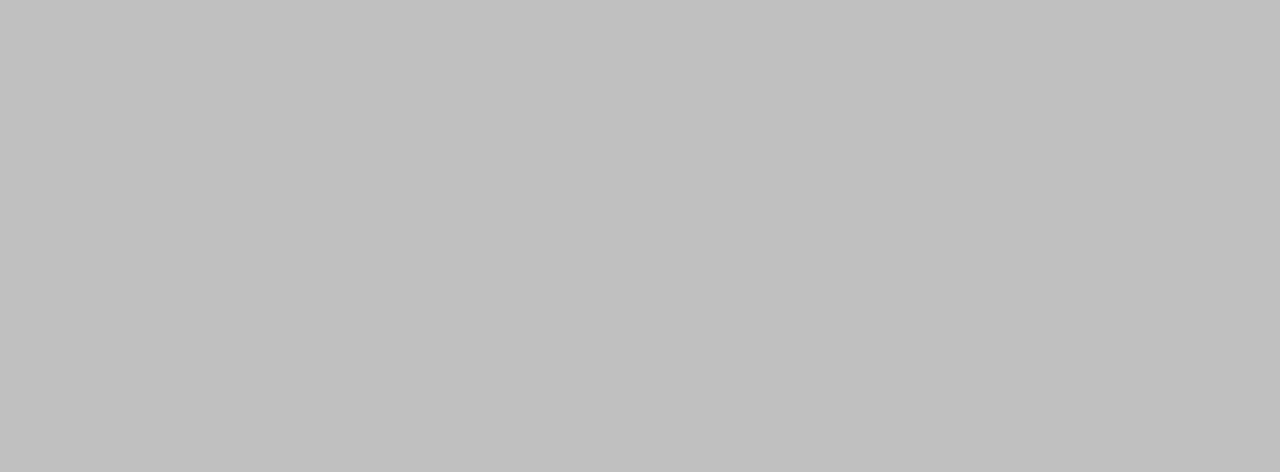
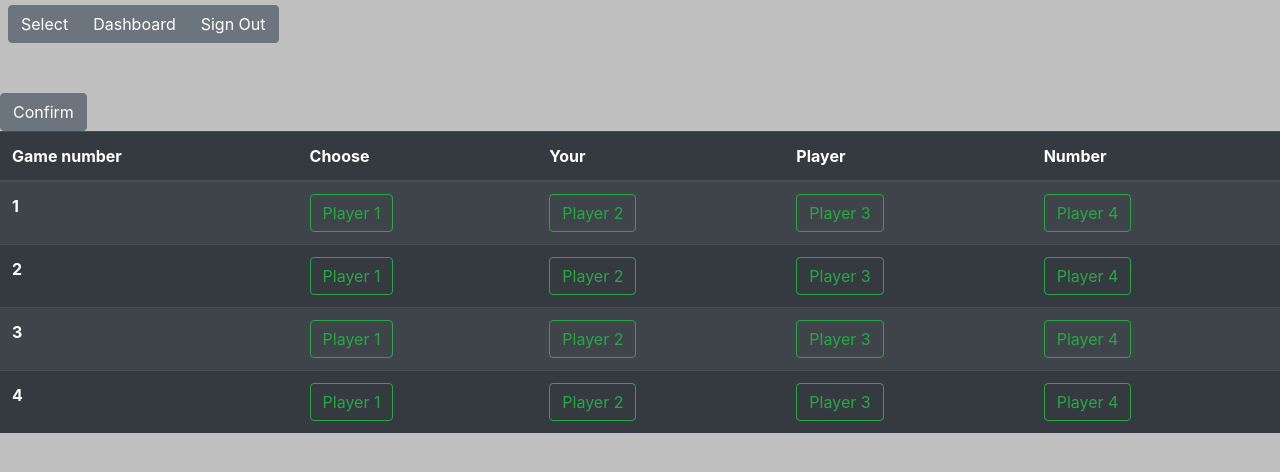
Before and after one commit to catalystTGJ/02_project_group, a Django app: page /game-dash in a window 1280 px wide. Before the commit the part shown is empty. Shown: the top 472 px of the page. Run offline with Django 3.2, Linux system fonts and the light colour scheme; the visitor is signed in with stand-in values (Sample User, id 1); some libraries are stand-ins or nearby versions.

Commit message:
Jason game dash branch and css

```diff
--- a/project_group_app/static/css/style.css
+++ b/project_group_app/static/css/style.css
@@ -66,3 +66,10 @@ hr.solid {
     left : 0;
     line-height: 50%;
 }
+
+/* Game-Dash */
+
+.btn-group{
+    text-align: right;
+    margin: 5px 8px 50px;
+}
--- a/project_group_app/templates/game_dash.html
+++ b/project_group_app/templates/game_dash.html
@@ -1,18 +1,73 @@
 <!DOCTYPE html>
 <html>
+
 <head>
     <meta charset='utf-8'>
     <meta http-equiv='X-UA-Compatible' content='IE=edge'>
     <title>dash</title>
     <meta name='viewport' content='width=device-width, initial-scale=1'>
-        <link rel="stylesheet" href="https://stackpath.bootstrapcdn.com/bootstrap/4.5.0/css/bootstrap.min.css" integrity="sha384-9aIt2nRpC12Uk9gS9baDl411NQApFmC26EwAOH8WgZl5MYYxFfc+NcPb1dKGj7Sk" crossorigin="anonymous">
+    <link rel="stylesheet" href="https://stackpath.bootstrapcdn.com/bootstrap/4.5.0/css/bootstrap.min.css"
+        integrity="sha384-9aIt2nRpC12Uk9gS9baDl411NQApFmC26EwAOH8WgZl5MYYxFfc+NcPb1dKGj7Sk" crossorigin="anonymous">
     {% load static %}
     <link rel="stylesheet" href="{% static 'css/style.css' %}?{% now 'U' %}">
 </head>
+
 <body>
+    <div class="btn-group mr-2" role="group" aria-label="game_dash_group">
+        <button type="button" class="btn btn-secondary">Select</button>
+        <button type="button" class="btn btn-secondary">Dashboard</button>
+        <button type="button" class="btn btn-secondary">Sign Out</button>
+    </div>
+    <div>
+        <button type="button" class="btn btn-secondary">Confirm</button>
+    </div>
+
+    <table class="table table-striped table-dark">
+        <thead>
+            <tr>
+                <th scope="col">Game number</th>
+                <th scope="col">Choose</th>
+                <th scope="col">Your</th>
+                <th scope="col">Player</th>
+                <th scope="col">Number</th>
+            </tr>
+        </thead>
+        <tbody>
+            <tr>
+                <th scope="row">1</th>
+                <td><button type="button" class="btn btn-outline-success">Player 1</button></td>
+                <td><button type="button" class="btn btn-outline-success">Player 2</button></td>
+                <td><button type="button" class="btn btn-outline-success">Player 3</button></td>
+                <td><button type="button" class="btn btn-outline-success">Player 4</button></td>
+            </tr>
+            <tr>
+                <th scope="row">2</th>
+                <td><button type="button" class="btn btn-outline-success">Player 1</button></td>
+                <td><button type="button" class="btn btn-outline-success">Player 2</button></td>
+                <td><button type="button" class="btn btn-outline-success">Player 3</button></td>
+                <td><button type="button" class="btn btn-outline-success">Player 4</button></td>
+            </tr>
+            <tr>
+                <th scope="row">3</th>
+                <td><button type="button" class="btn btn-outline-success">Player 1</button></td>
+                <td><button type="button" class="btn btn-outline-success">Player 2</button></td>
+                <td><button type="button" class="btn btn-outline-success">Player 3</button></td>
+                <td><button type="button" class="btn btn-outline-success">Player 4</button></td>
+            </tr>
+            <tr>
+                <th scope="row">4</th>
+                <td><button type="button" class="btn btn-outline-success">Player 1</button></td>
+                <td><button type="button" class="btn btn-outline-success">Player 2</button></td>
+                <td><button type="button" class="btn btn-outline-success">Player 3</button></td>
+                <td><button type="button" class="btn btn-outline-success">Player 4</button></td>
+            </tr>
+        </tbody>
+    </table>
+
 
 
 
 
 </body>
+
 </html>
```
Lines whose indentation alone changed are shown as unchanged.
